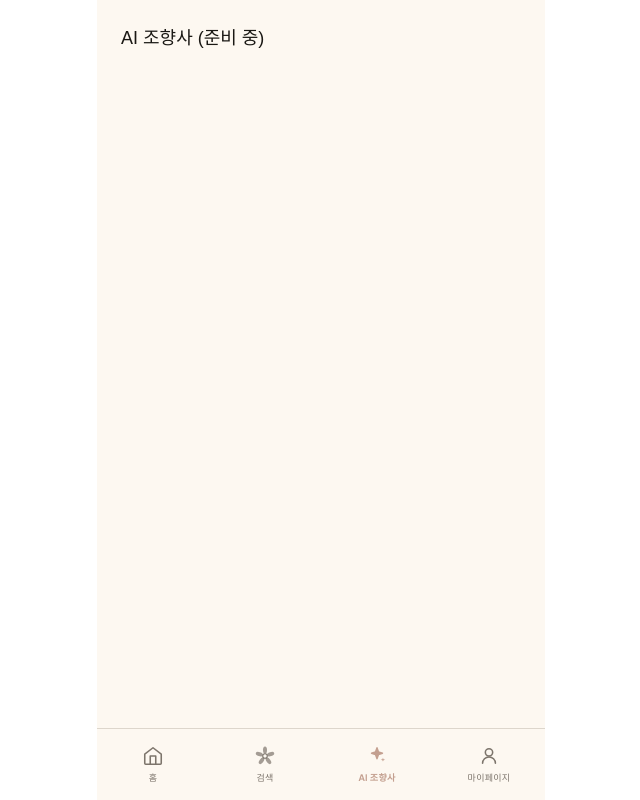
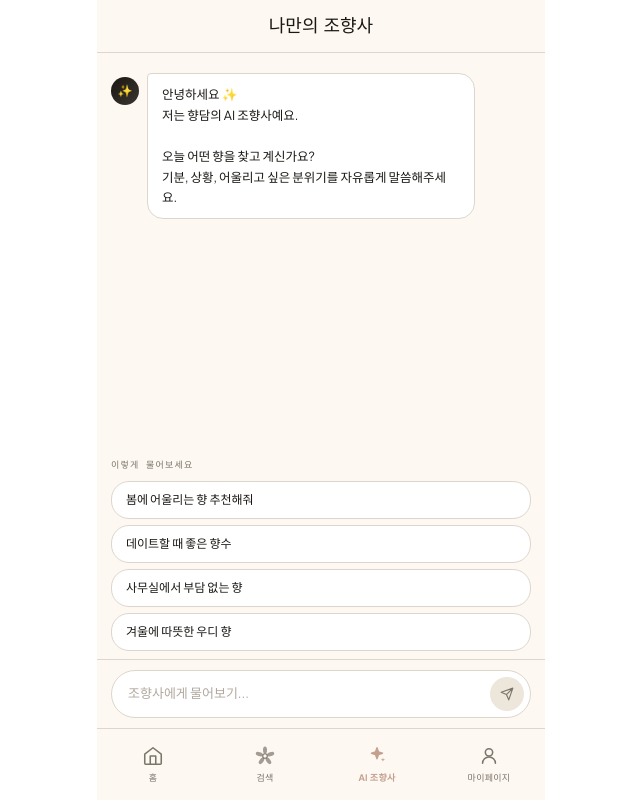
Before and after one commit to HyangDam/Front-End, a Next.js app: page /ai in a window 1280 px wide. Shown: the whole page, without its empty margins (319-959 px from the left). Built offline with nearby package versions, Linux system fonts and the light colour scheme.

Commit message:
feat: AI 조향사 채팅 화면 UI 구현

```diff
--- /dev/null
+++ b/src/app/(tabs)/ai/_components/ChatHeader.tsx
@@ -0,0 +1,9 @@
+function ChatHeader() {
+  return (
+    <header className="flex flex-shrink-0 items-center justify-center border-b border-border px-4 py-3">
+      <p className="font-serif text-lg text-charcoal">나만의 조향사</p>
+    </header>
+  );
+}
+
+export default ChatHeader;
--- /dev/null
+++ b/src/app/(tabs)/ai/_components/ChatInput.tsx
@@ -0,0 +1,47 @@
+import Image from "next/image";
+import type { KeyboardEvent } from "react";
+
+import sendMutedIcon from "@/assets/icons/chat/send-muted.svg";
+import sendIcon from "@/assets/icons/chat/send.svg";
+
+type ChatInputProps = {
+  value: string;
+  onChange: (value: string) => void;
+  onSend: () => void;
+};
+
+function ChatInput({ value, onChange, onSend }: ChatInputProps) {
+  const canSend = value.trim().length > 0;
+
+  const handleKeyDown = (e: KeyboardEvent<HTMLInputElement>) => {
+    if (e.key === "Enter") onSend();
+  };
+
+  return (
+    <div className="flex-shrink-0 border-t border-border px-3.5 py-2.5">
+      <div className="flex items-center gap-2 rounded-full border border-border bg-paper py-1.5 pl-4 pr-1.5">
+        <input
+          value={value}
+          onChange={(e) => onChange(e.target.value)}
+          onKeyDown={handleKeyDown}
+          placeholder="조향사에게 물어보기..."
+          aria-label="조향사에게 물어보기"
+          className="flex-1 border-0 bg-transparent font-sans text-[13px] text-charcoal outline-none"
+        />
+        <button
+          type="button"
+          onClick={onSend}
+          disabled={!canSend}
+          aria-label="전송"
+          className={`flex h-[34px] w-[34px] flex-shrink-0 items-center justify-center rounded-full ${
+            canSend ? "cursor-pointer bg-charcoal" : "cursor-default bg-ivory-200"
+          }`}
+        >
+          <Image src={canSend ? sendIcon : sendMutedIcon} alt="" width={14} height={14} />
+        </button>
+      </div>
+    </div>
+  );
+}
+
+export default ChatInput;
--- /dev/null
+++ b/src/app/(tabs)/ai/_components/ChatMessage.tsx
@@ -0,0 +1,55 @@
+import Link from "next/link";
+
+import PerfumeCard from "@/components/perfume-card";
+import { PERFUMES } from "@/mocks/perfume";
+import type { ChatMessageT } from "../_types/chatMessage";
+
+type ChatMessageProps = {
+  message: ChatMessageT;
+};
+
+function ChatMessage({ message }: ChatMessageProps) {
+  const isAi = message.role === "ai";
+  const recommendedPerfumes = (message.perfumeIds ?? [])
+    .map((id) => PERFUMES.find((perfume) => perfume.id === id))
+    .filter((perfume) => perfume !== undefined);
+
+  return (
+    <div className={`mb-3.5 flex items-start gap-2 ${isAi ? "flex-row" : "flex-row-reverse"}`}>
+      {isAi && (
+        <div className="mt-1 flex h-7 w-7 flex-shrink-0 items-center justify-center rounded-full bg-gradient-to-br from-charcoal to-[#3a3530] text-xs">
+          ✨
+        </div>
+      )}
+      <div className={`flex max-w-[78%] flex-col gap-2 ${isAi ? "items-start" : "items-end"}`}>
+        <div
+          className={`whitespace-pre-line rounded-2xl px-3.5 py-2.5 font-sans text-[12.5px] leading-[1.65] ${
+            isAi
+              ? "rounded-tl-[4px] border border-border bg-paper text-charcoal"
+              : "rounded-tr-[4px] bg-charcoal text-white"
+          }`}
+        >
+          {message.text}
+        </div>
+
+        {recommendedPerfumes.length > 0 && (
+          <div className="no-scrollbar flex max-w-full gap-2 overflow-x-auto py-0.5">
+            {recommendedPerfumes.map((perfume) => (
+              <Link key={perfume.id} href={`/perfumes/${perfume.id}`}>
+                <PerfumeCard perfume={perfume} variant="hscroll" />
+              </Link>
+            ))}
+          </div>
+        )}
+
+        {message.note && (
+          <div className="rounded-2xl rounded-tl-[4px] border border-border bg-paper px-3.5 py-2.5 font-sans text-xs leading-[1.6] text-charcoal">
+            {message.note}
+          </div>
+        )}
+      </div>
+    </div>
+  );
+}
+
+export default ChatMessage;
--- /dev/null
+++ b/src/app/(tabs)/ai/_components/QuickPrompts.tsx
@@ -0,0 +1,29 @@
+import { AI_QUICK_PROMPTS } from "../_consts/aiChat.const";
+
+type QuickPromptsProps = {
+  onSelect: (prompt: string) => void;
+};
+
+function QuickPrompts({ onSelect }: QuickPromptsProps) {
+  return (
+    <div className="flex-shrink-0 px-3.5 pb-2">
+      <p className="mb-2 font-mono text-[9px] tracking-[1.2px] text-muted">
+        이렇게 물어보세요
+      </p>
+      <div className="flex flex-col gap-1.5">
+        {AI_QUICK_PROMPTS.map((prompt) => (
+          <button
+            key={prompt}
+            type="button"
+            onClick={() => onSelect(prompt)}
+            className="cursor-pointer rounded-[18px] border border-border bg-paper px-3.5 py-2.5 text-left font-sans text-xs text-charcoal"
+          >
+            {prompt}
+          </button>
+        ))}
+      </div>
+    </div>
+  );
+}
+
+export default QuickPrompts;
--- /dev/null
+++ b/src/app/(tabs)/ai/_components/ThinkingDots.tsx
@@ -0,0 +1,22 @@
+const DOT_DELAYS_MS = [0, 150, 300];
+
+function ThinkingDots() {
+  return (
+    <div className="mb-3.5 flex items-start gap-2">
+      <div className="mt-1 flex h-7 w-7 flex-shrink-0 items-center justify-center rounded-full bg-gradient-to-br from-charcoal to-[#3a3530] text-xs">
+        ✨
+      </div>
+      <div className="flex items-center gap-1 rounded-2xl rounded-tl-[4px] border border-border bg-paper px-4 py-3">
+        {DOT_DELAYS_MS.map((delay) => (
+          <span
+            key={delay}
+            style={{ animationDelay: `${delay}ms` }}
+            className="h-1.5 w-1.5 animate-[bounce-dot_1.2s_ease-in-out_infinite] rounded-full bg-muted-light"
+          />
+        ))}
+      </div>
+    </div>
+  );
+}
+
+export default ThinkingDots;
--- a/src/app/(tabs)/ai/page.tsx
+++ b/src/app/(tabs)/ai/page.tsx
@@ -1,7 +1,54 @@
+"use client";
+
+import { useEffect, useRef, useState } from "react";
+
+import ChatHeader from "./_components/ChatHeader";
+import ChatInput from "./_components/ChatInput";
+import ChatMessage from "./_components/ChatMessage";
+import QuickPrompts from "./_components/QuickPrompts";
+import ThinkingDots from "./_components/ThinkingDots";
+import {
+  AI_DUMMY_RESPONSE,
+  AI_INTRO_MESSAGE,
+  AI_RESPONSE_DELAY_MS,
+} from "./_consts/aiChat.const";
+import type { ChatMessageT } from "./_types/chatMessage";
+
 export default function AiPage() {
+  const [messages, setMessages] = useState<ChatMessageT[]>([AI_INTRO_MESSAGE]);
+  const [input, setInput] = useState("");
+  const [isThinking, setIsThinking] = useState(false);
+  const scrollRef = useRef<HTMLDivElement>(null);
+
+  useEffect(() => {
+    scrollRef.current?.scrollTo({ top: scrollRef.current.scrollHeight });
+  }, [messages, isThinking]);
+
+  const handleSend = (text: string) => {
+    if (!text.trim()) return;
+    setMessages((prev) => [...prev, { role: "user", text }]);
+    setInput("");
+    setIsThinking(true);
+    setTimeout(() => {
+      setIsThinking(false);
+      setMessages((prev) => [...prev, AI_DUMMY_RESPONSE]);
+    }, AI_RESPONSE_DELAY_MS);
+  };
+
   return (
-    <div className="p-6">
-      <h1 className="font-serif text-lg text-charcoal">AI 조향사 (준비 중)</h1>
+    <div className="flex h-full flex-1 flex-col overflow-hidden bg-ivory">
+      <ChatHeader />
+
+      <div ref={scrollRef} className="flex-1 overflow-y-auto px-3.5 pt-5">
+        {messages.map((message, i) => (
+          <ChatMessage key={i} message={message} />
+        ))}
+        {isThinking && <ThinkingDots />}
+      </div>
+
+      {messages.length === 1 && !isThinking && <QuickPrompts onSelect={handleSend} />}
+
+      <ChatInput value={input} onChange={setInput} onSend={() => handleSend(input)} />
     </div>
   );
 }
```
